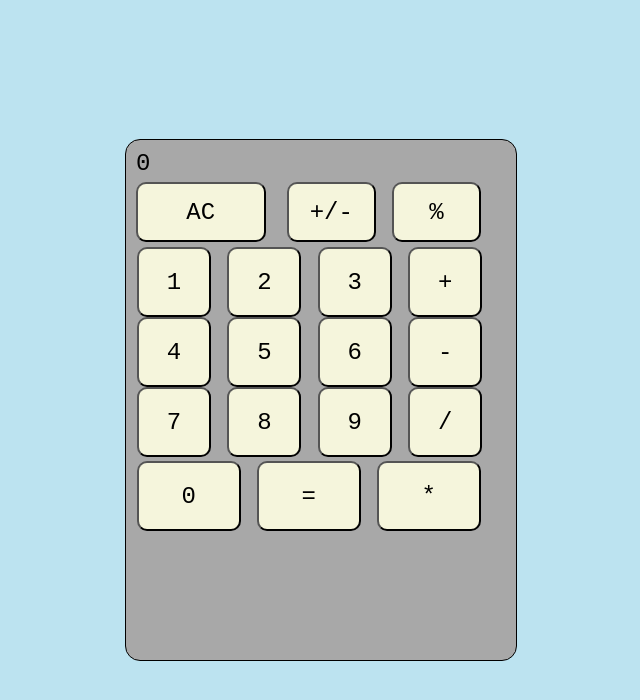
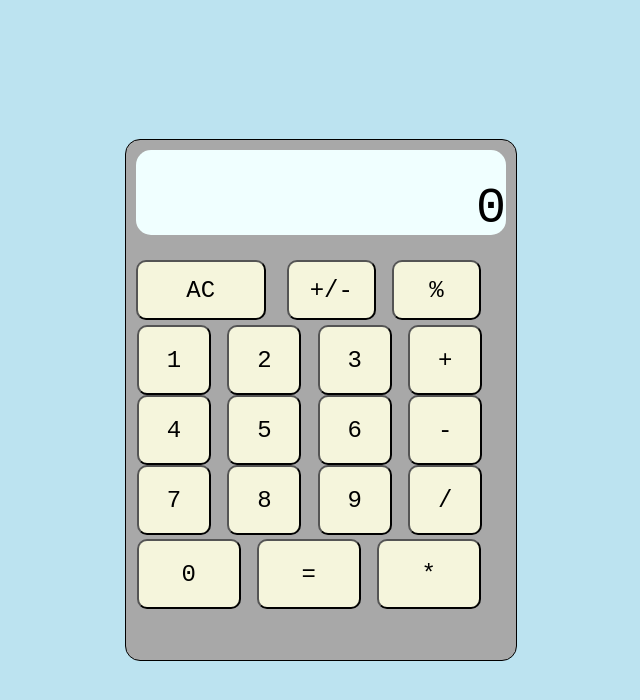
Before and after one commit to purplepeach29/calculator, a plain HTML site: page index.html in a window 1280 px wide. Shown: the whole page, without its empty margins (319-959 px from the left). Drawn offline with Linux system fonts and the light colour scheme.

Commit message:
Add styling to display  style.css

```diff
--- a/style.css
+++ b/style.css
@@ -56,3 +56,14 @@ button, div {
     margin-top: 4px;
     width: 28%;
 }
+.display {
+    background-color: azure;
+    overflow: hidden;
+    font-size: 50px;
+    vertical-align: text-bottom;
+    padding-top: 30px;
+    margin-bottom: 20px;
+    height: 11%;
+    border-radius: 15px;
+    text-align: right;
+}
```
